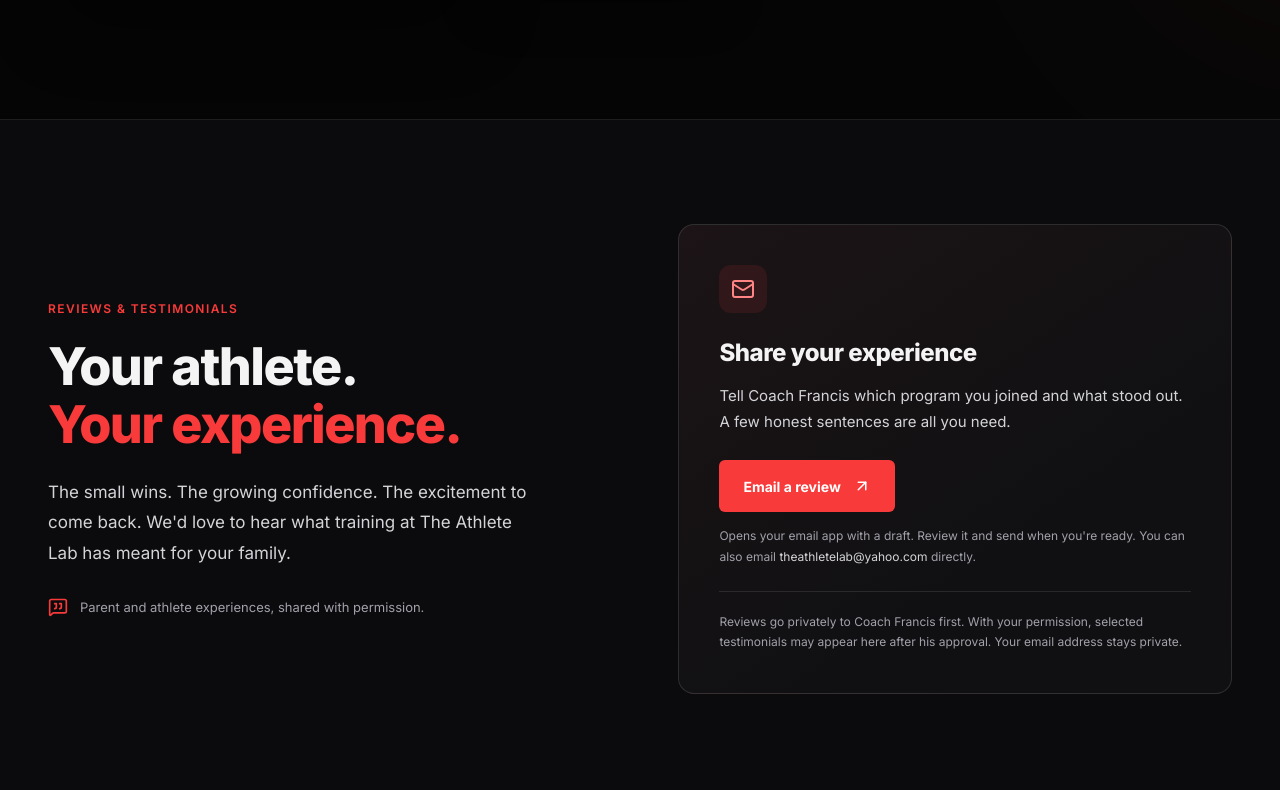
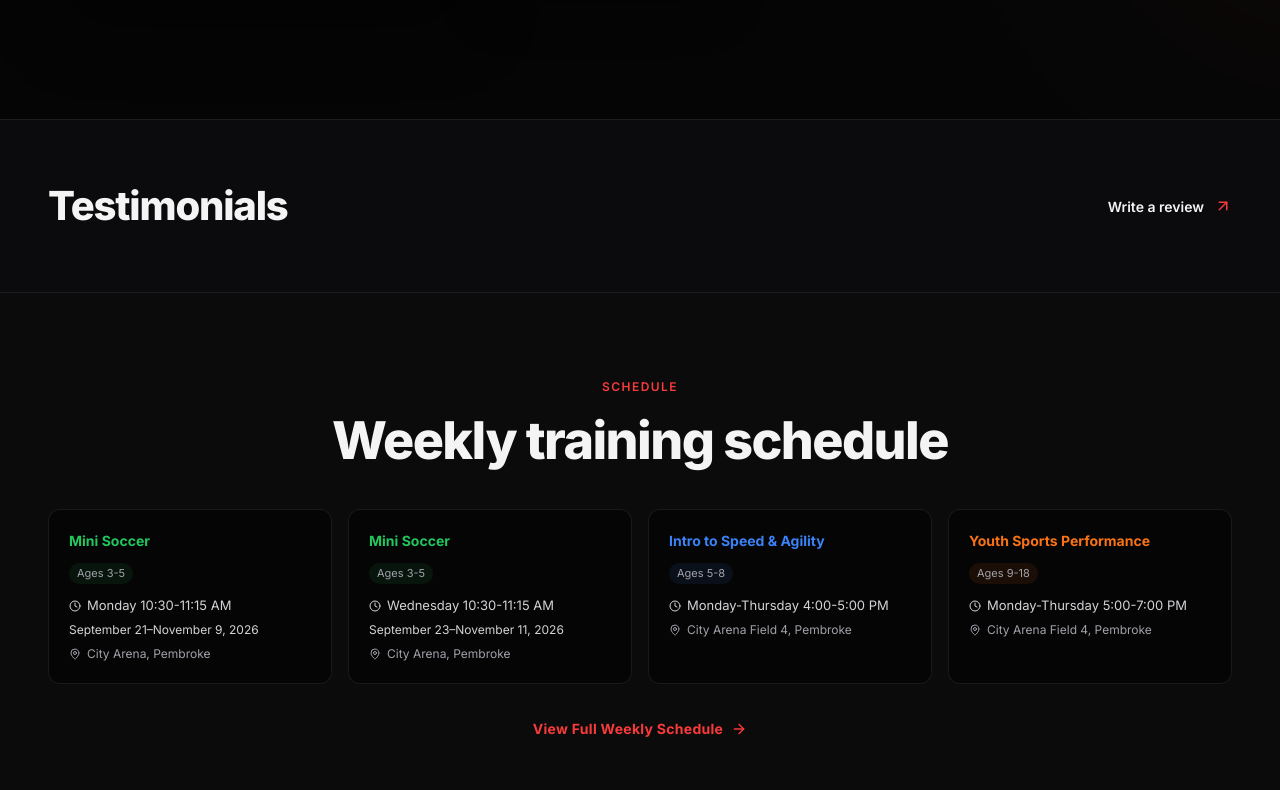
Before and after one commit to WRISTER-AI/athlete-lab, a Next.js app: page / in a window 1280 px wide. Shown: the part 4510-5300 px from the top of the page. Built offline with nearby package versions, Linux system fonts and the light colour scheme.

Commit message:
Simplify testimonials section to quotes and review link

```diff
--- a/app/components/Testimonials.module.css
+++ b/app/components/Testimonials.module.css
@@ -1,31 +1,18 @@
 .section {
-  padding: 104px clamp(20px, 4vw, 48px);
+  padding: 64px clamp(20px, 4vw, 48px);
   background: #0b0b0d;
   border-block: 1px solid rgba(255, 255, 255, 0.08);
   scroll-margin-top: 130px;
 }
 
 .container { max-width: 1200px; margin: 0 auto; }
-.intro { display: grid; grid-template-columns: 1fr 1fr; align-items: center; gap: clamp(32px, 6vw, 88px); }
-.eyebrow { color: #f93a3a; font-size: 12px; font-weight: 600; letter-spacing: 0.12em; text-transform: uppercase; margin-bottom: 20px; }
-.heading { color: #f4f4f5; font-size: clamp(32px, 5vw, 52px); font-weight: 800; letter-spacing: -0.03em; line-height: 1.1; }
-.heading span { color: #f93a3a; }
-.description { color: #d4d4d8; font-size: 17px; line-height: 1.8; max-width: 490px; margin-top: 24px; }
-.note { display: flex; align-items: flex-start; gap: 12px; color: #a1a1aa; font-size: 13px; line-height: 1.6; margin-top: 28px; }
-.note svg { flex-shrink: 0; color: #f93a3a; }
-.invitation { padding: clamp(24px, 4vw, 40px); border: 1px solid rgba(255, 255, 255, 0.12); border-radius: 16px; background: linear-gradient(145deg, #1c1416, #101012 65%); min-width: 0; }
-.icon { display: inline-flex; color: #ff8585; background: rgba(249, 58, 58, 0.1); padding: 12px; border-radius: 12px; margin-bottom: 22px; }
-.invitation h3 { color: #f4f4f5; font-size: 24px; font-weight: 800; letter-spacing: -0.02em; margin-bottom: 12px; }
-.invitation > p { color: #d4d4d8; font-size: 15px; line-height: 1.7; }
-.button { display: inline-flex; justify-content: center; align-items: center; gap: 12px; min-height: 52px; padding: 14px 24px; margin-top: 26px; background: #f93a3a; color: #fff; border-radius: 6px; font-size: 14px; font-weight: 700; text-decoration: none; }
-.button:hover { background: #ff5252; }
-.section a:focus-visible { outline: 3px solid #fff; outline-offset: 5px; }
-.invitation .emailHelp { color: #a1a1aa; font-size: 12px; margin-top: 14px; }
-.emailHelp a { color: #d4d4d8; text-underline-offset: 3px; overflow-wrap: anywhere; }
-.invitation .privacy { color: #a1a1aa; font-size: 12px; margin-top: 24px; padding-top: 20px; border-top: 1px solid rgba(255, 255, 255, 0.1); }
-.testimonials { margin-top: 64px; }
-.testimonialsHeading { font-size: 24px; font-weight: 800; margin-bottom: 24px; }
-.grid { display: grid; grid-template-columns: repeat(auto-fit, minmax(min(100%, 280px), 1fr)); gap: 24px; }
+.header { display: flex; align-items: center; justify-content: space-between; flex-wrap: wrap; gap: 16px 32px; }
+.heading { color: #f4f4f5; font-size: clamp(28px, 4vw, 40px); font-weight: 800; letter-spacing: -0.03em; line-height: 1.1; }
+.writeLink { display: inline-flex; align-items: center; gap: 10px; min-height: 44px; color: #f4f4f5; font-size: 14px; font-weight: 600; text-underline-offset: 5px; }
+.writeLink svg { color: #f93a3a; }
+.writeLink:hover { color: #ff8585; }
+.writeLink:focus-visible { outline: 3px solid #fff; outline-offset: 5px; }
+.grid { margin-top: 32px; display: grid; grid-template-columns: repeat(auto-fit, minmax(min(100%, 280px), 1fr)); gap: 24px; }
 .card { min-width: 0; padding: 32px; border: 1px solid rgba(255, 255, 255, 0.08); border-radius: 16px; background: #141416; display: flex; flex-direction: column; }
 .quoteIcon { color: #f93a3a; margin-bottom: 20px; }
 .card blockquote { font-size: 17px; line-height: 1.8; color: #f4f4f5; white-space: pre-line; overflow-wrap: anywhere; flex: 1; }
@@ -34,14 +21,7 @@
 .name { font-size: 14px; font-weight: 700; }
 .program { font-size: 12px; line-height: 1.5; color: #a1a1aa; margin-top: 4px; }
 
-@media (max-width: 800px) {
-  .section { padding-block: 72px; }
-  .intro { grid-template-columns: 1fr; gap: 32px; }
-  .description { max-width: none; }
-}
-
 @media (max-width: 480px) {
-  .button { width: 100%; }
-  .description { font-size: 16px; }
+  .section { padding-block: 48px; }
   .card { padding: 24px; }
 }
--- a/app/components/Testimonials.tsx
+++ b/app/components/Testimonials.tsx
@@ -1,5 +1,5 @@
-import { ArrowUpRight, Mail, MessageSquareQuote, Quote } from "lucide-react";
-import { approvedTestimonials, reviewEmail, reviewEmailUrl } from "../lib/testimonials";
+import { ArrowUpRight, Quote } from "lucide-react";
+import { approvedTestimonials, reviewEmailUrl } from "../lib/testimonials";
 import styles from "./Testimonials.module.css";
 
 export default function Testimonials() {
@@ -8,47 +8,14 @@
   return (
     <section id="reviews" aria-labelledby="reviews-heading" className={styles.section}>
       <div className={styles.container}>
-        <div className={styles.intro}>
-          <div>
-            <p className={styles.eyebrow}>Reviews &amp; testimonials</p>
-            <h2 id="reviews-heading" className={styles.heading}>
-              Your athlete.<br />
-              <span>Your experience.</span>
-            </h2>
-            <p className={styles.description}>
-              The small wins. The growing confidence. The excitement to come back.
-              We&apos;d love to hear what training at The Athlete Lab has meant for your family.
-            </p>
-            <div className={styles.note}>
-              <MessageSquareQuote size={20} aria-hidden="true" />
-              <p>Parent and athlete experiences, shared with permission.</p>
-            </div>
-          </div>
-
-          <div className={styles.invitation}>
-            <span className={styles.icon}><Mail size={24} aria-hidden="true" /></span>
-            <h3>Share your experience</h3>
-            <p>
-              Tell Coach Francis which program you joined and what stood out.
-              A few honest sentences are all you need.
-            </p>
-            <a className={styles.button} href={reviewEmailUrl}>
-              Email a review <ArrowUpRight size={18} aria-hidden="true" />
+        <div className={styles.header}>
+          <h2 id="reviews-heading" className={styles.heading}>Testimonials</h2>
+          <a className={styles.writeLink} href={reviewEmailUrl}>
+            Write a review <ArrowUpRight size={18} aria-hidden="true" />
           </a>
-            <p className={styles.emailHelp}>
-              Opens your email app with a draft. Review it and send when you&apos;re ready.
-              You can also email <a href={`mailto:${reviewEmail}`}>{reviewEmail}</a> directly.
-            </p>
-            <p className={styles.privacy}>
-              Reviews go privately to Coach Francis first. With your permission, selected
-              testimonials may appear here after his approval. Your email address stays private.
-            </p>
-          </div>
         </div>
 
         {testimonials.length > 0 && (
-          <div className={styles.testimonials}>
-            <h3 className={styles.testimonialsHeading}>From our Athlete Lab families</h3>
           <div className={styles.grid}>
             {testimonials.map((review) => (
               <figure key={review.id} className={styles.card}>
@@ -61,7 +28,6 @@
               </figure>
             ))}
           </div>
-          </div>
         )}
       </div>
     </section>
--- a/app/lib/testimonials.ts
+++ b/app/lib/testimonials.ts
@@ -13,7 +13,7 @@
 export const approvedTestimonials: ApprovedTestimonial[] = [];
 
 export const reviewEmail = "theathletelab@yahoo.com";
-export const reviewEmailSubject = "The Athlete Lab — review for approval";
+export const reviewEmailSubject = "The Athlete Lab — review";
 export const reviewEmailBody = [
   "Hi Coach Francis,",
   "",
@@ -25,8 +25,6 @@
   "My review: ",
   "",
   "Permission to publish my review and display name on The Athlete Lab website (Yes / No): ",
-  "",
-  "I understand my review will be read by Coach Francis before any publication. My email address will not be displayed.",
 ].join("\n");
 
 export const reviewEmailUrl = `mailto:${reviewEmail}?subject=${encodeURIComponent(reviewEmailSubject)}&body=${encodeURIComponent(reviewEmailBody)}`;
```
Also changed, not shown: 1 other file (tests, documents, lock files or other folders). Lines whose indentation alone changed are shown as unchanged.
